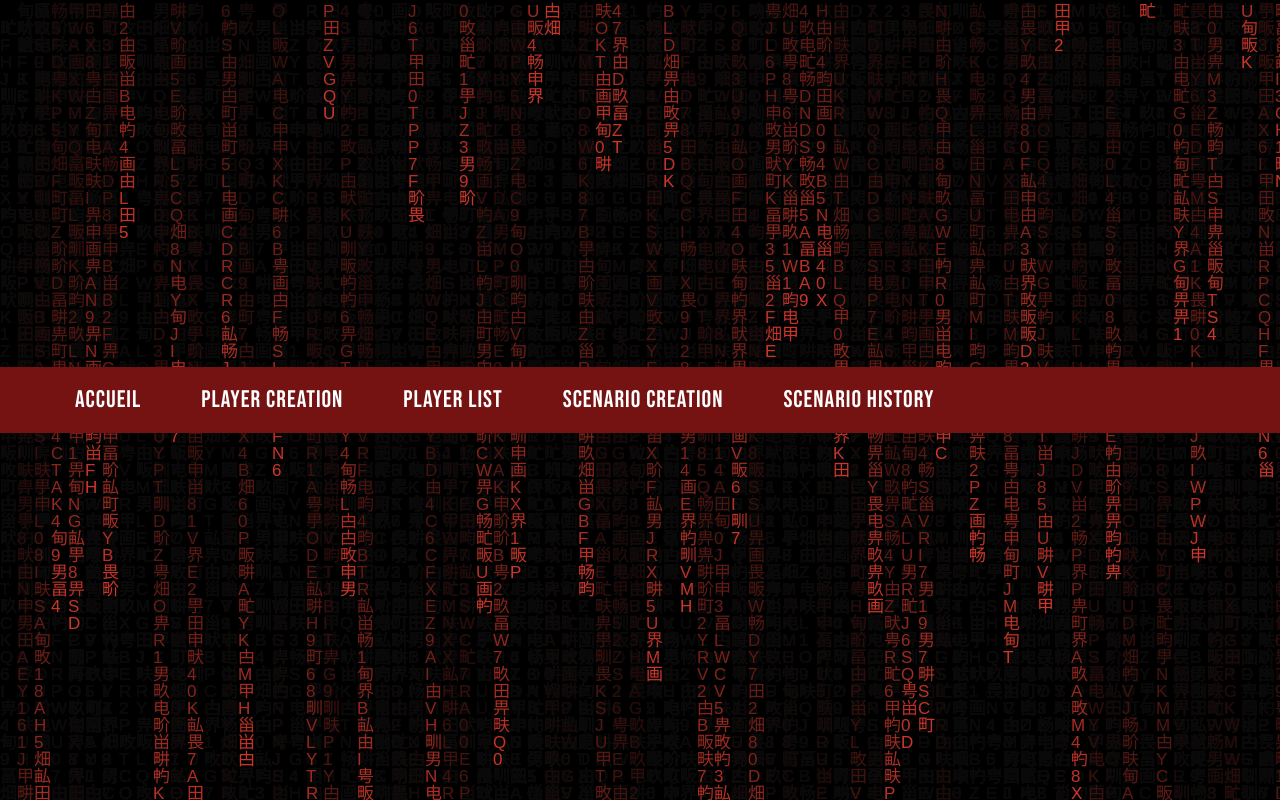
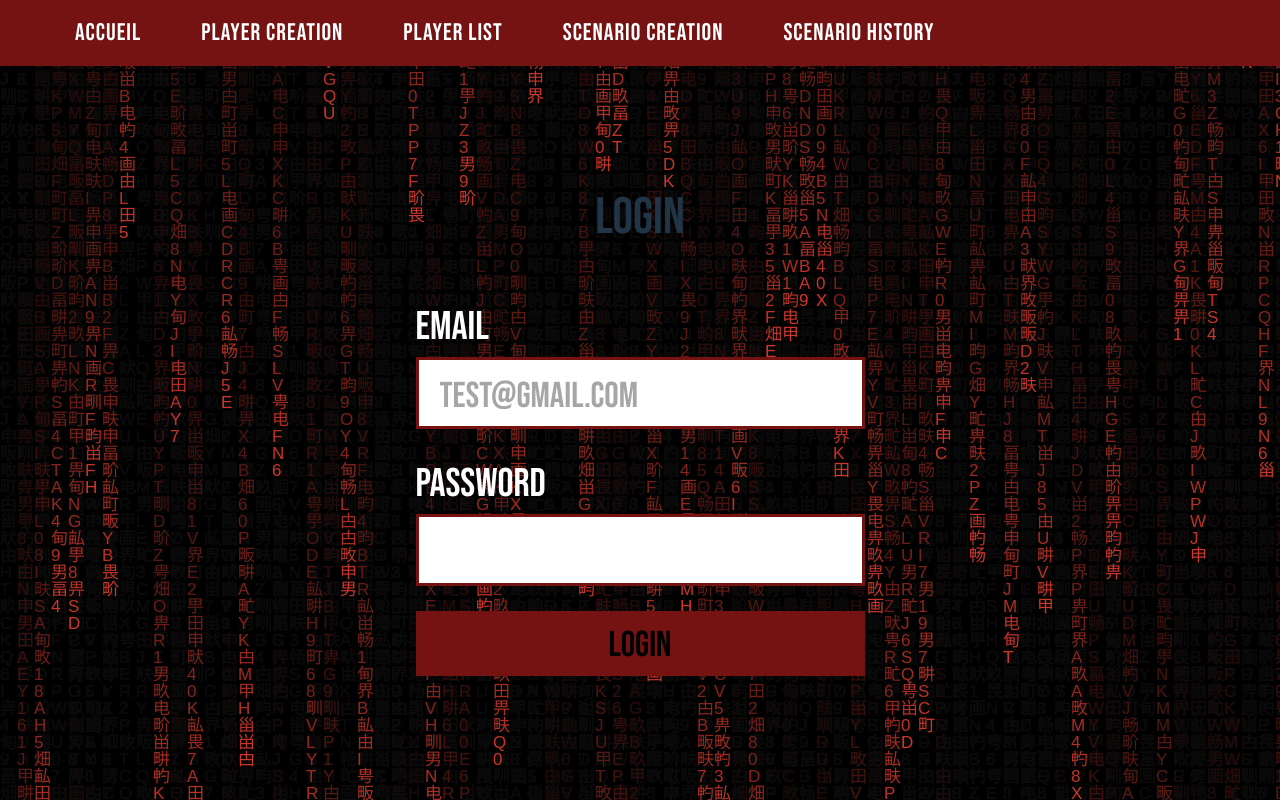
Before and after one commit to Maxime-p/IIM-archi-RPG, a React (Vite) app in the folder front/: page /login in a window 1280 px wide. Built offline with nearby package versions, Linux system fonts and the light colour scheme.

Commit message:
feat(front-login): add front page login and beginning of auth login

```diff
--- a/front/src/AppRouter.tsx
+++ b/front/src/AppRouter.tsx
@@ -12,6 +12,7 @@ import PlayerSelection from './pages/PlayerSelection/PlayerSelection.tsx'
 import EditScenarioPage from './pages/EditScenarioPage'
 import { ScenarioHistoryList } from './pages/ScenarioHistory'
 import { PlayerList } from './pages/PlayerList/PlayerList.tsx'
+import Login from "./pages/Login/Login.tsx";
 
 /**
  * Renders the application content.
@@ -31,6 +32,7 @@ const AppContent: React.FC = () => {
       <Routes>
         <Route path="/" element={<Home />} />
         <Route path="/scenario" element={<EditScenarioPage />} />
+        <Route path="/login" element={<Login />} />
         <Route path="/history" element={<ScenarioHistoryList />} />
         <Route path="/player" element={<PlayerSelection />} />
         <Route path="/players" element={<PlayerList />} />
--- /dev/null
+++ b/front/src/components/FormInput/FormInput.tsx
@@ -0,0 +1,31 @@
+import React from 'react'
+import style from './style.module.css'
+interface FormInputProps {
+  label: string
+  placeholder?: string
+  name: string
+  type: 'text' | 'password'
+  onChange: (value: string) => void
+}
+
+const FormInput: React.FC<FormInputProps> = ({
+  label,
+  placeholder = '',
+  name,
+  type,
+  onChange,
+}) => {
+  return (
+    <div className={style.formItem}>
+      <label htmlFor={name}>{label}</label>
+      <input
+        type={type}
+        placeholder={placeholder}
+        onChange={(e) => onChange(e.target.value)}
+        name={name}
+      />
+    </div>
+  )
+}
+
+export default FormInput
--- /dev/null
+++ b/front/src/components/FormInput/style.module.css
@@ -0,0 +1,24 @@
+.formItem{
+    width: 100%;
+    display: flex;
+    flex-direction: column;
+    label{
+        font-size: 40px;
+        font-family: "Bebas Neue";
+        color: #FFF;
+    }
+    input{
+        padding-inline: 21px;
+        padding-top: 15px;
+        padding-bottom: 8px;
+        border: 3px solid #751313;
+        font-family: "Bebas Neue";
+        font-size: 36px;
+        &:focus-visible{
+            outline: none;
+        }
+        &::placeholder{
+            color: #A6A6A6;
+        }
+    }
+}
--- /dev/null
+++ b/front/src/hooks/useAuth/useAuth.d.ts
@@ -0,0 +1,4 @@
+export interface formLoginTypes {
+    email: string;
+    password: string;
+}
--- /dev/null
+++ b/front/src/hooks/useAuth/useAuth.ts
@@ -0,0 +1,22 @@
+'use client'
+import { useState } from 'react'
+import { formLoginTypes } from './useAuth.d'
+interface useAuthProps {
+  handleLogin: (formLogin: formLoginTypes) => void
+  error: string | null
+  handleLogout: () => void
+}
+
+export const useAuth = (): useAuthProps => {
+  const [error, setError] = useState<string | null>(null)
+  const handleLogin = async (formLogin: formLoginTypes) => {
+    console.log(formLogin)
+  }
+  const handleLogout = () => {}
+
+  return {
+    handleLogin,
+    error,
+    handleLogout,
+  }
+}
--- /dev/null
+++ b/front/src/pages/Login/Login.tsx
@@ -0,0 +1,51 @@
+import React, { FormEvent, useState } from 'react'
+import style from './login.module.css'
+import FormInput from '../../components/FormInput/FormInput.tsx'
+import { useAuth } from '../../hooks/useAuth/useAuth.ts'
+import { formLoginTypes } from '../../hooks/useAuth/useAuth.d'
+const Login: React.FC = () => {
+  const [loginForm, setLoginForm] = useState<formLoginTypes>({
+    email: '',
+    password: '',
+  })
+
+  const { handleLogin } = useAuth()
+
+  const handleSubmit = (e: FormEvent) => {
+    e.preventDefault()
+    handleLogin(loginForm)
+  }
+
+  const handleInputChange = (name: string, value: string) => {
+    setLoginForm((prevState) => ({
+      ...prevState,
+      [name]: value,
+    }))
+  }
+
+  return (
+    <section className={style.container}>
+      <aside>
+        <h1>Login</h1>
+        <form onSubmit={(e) => handleSubmit(e)}>
+          <FormInput
+            type={'text'}
+            label={'Email'}
+            placeholder={'test@gmail.com'}
+            onChange={(value) => handleInputChange('email', value)}
+            name={'email'}
+          />
+          <FormInput
+            type={'password'}
+            label={'Password'}
+            onChange={(value) => handleInputChange('password', value)}
+            name={'email'}
+          />
+          <button type={'submit'}>Login</button>
+        </form>
+      </aside>
+    </section>
+  )
+}
+
+export default Login
--- /dev/null
+++ b/front/src/pages/Login/login.module.css
@@ -0,0 +1,31 @@
+.container{
+    height: 100vh;
+    display: flex;
+    align-items: center;
+    justify-content: center;
+    aside{
+        display: flex;
+        flex-direction: column;
+        width: 449px;
+        align-items: center;
+        h1{
+            font-family: "Bebas Neue";
+            margin-bottom: 50px;
+        }
+        form{
+            width: 100%;
+            display: flex;
+            flex-direction: column;
+            gap: 25px;
+            button{
+                padding-top:13px;
+                padding-bottom: 9px;
+                background-color: #751313;
+                border-radius: 0;
+                font-size: 36px;
+                font-family: "Bebas Neue";
+                border: none;
+            }
+        }
+    }
+}
```
Also changed, not shown: 2 other files (tests, documents, lock files or other folders).
